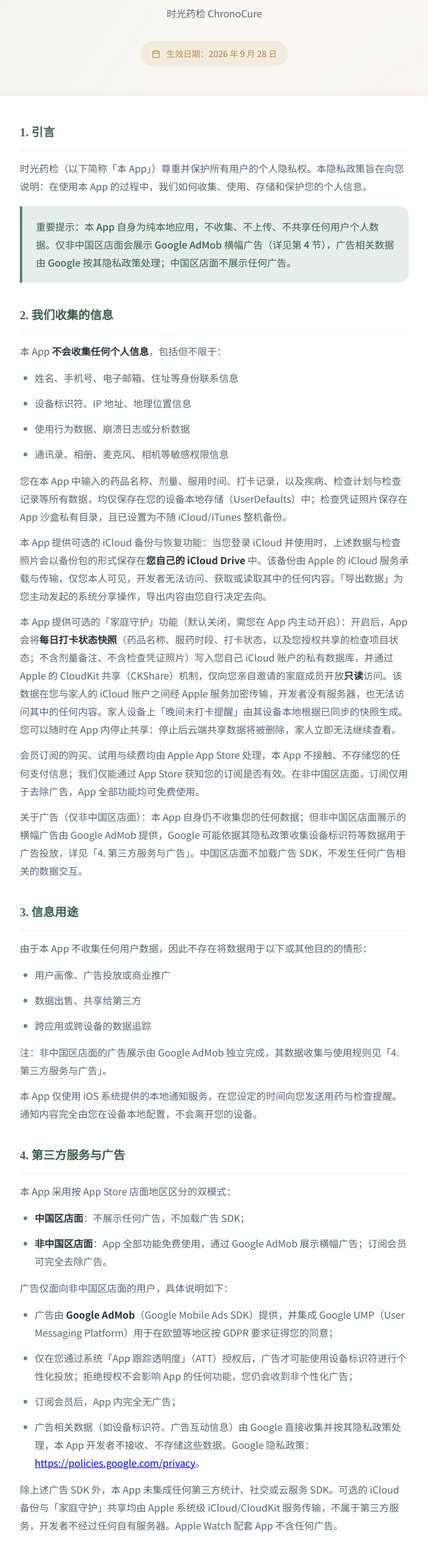
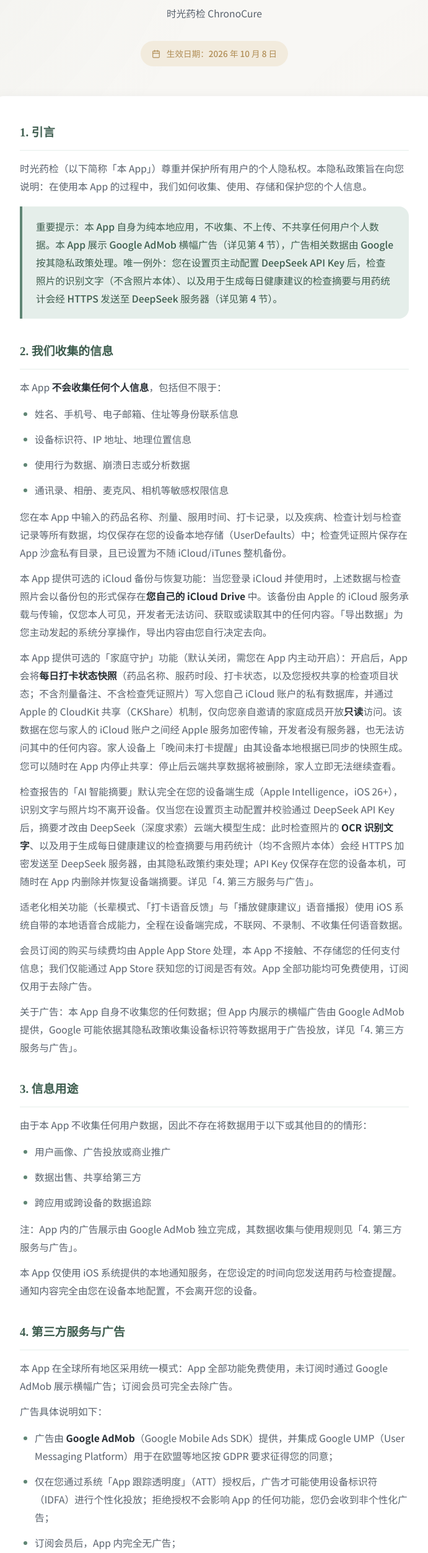
Before and after one commit to suntxy/MedicalAssistant, a plain HTML site: page docs/privacy.html in a window 1280 px wide. Shown: the part 235-2740 px from the top of the page at 62% size, without its empty margins (294-985 px from the left). Drawn offline with Linux system fonts and the light colour scheme.

Commit message:
更新隐私说明，加了 Google admob广告

```diff
--- a/docs/privacy.html
+++ b/docs/privacy.html
@@ -249,7 +249,7 @@
           <line x1="8" y1="2" x2="8" y2="6"></line>
           <line x1="3" y1="10" x2="21" y2="10"></line>
         </svg>
-        生效日期：2026 年 9 月 28 日
+        生效日期：2026 年 10 月 8 日
       </div>
     </header>
 
@@ -258,7 +258,7 @@
         <h2>1. 引言</h2>
         <p>时光药检（以下简称「本 App」）尊重并保护所有用户的个人隐私权。本隐私政策旨在向您说明：在使用本 App 的过程中，我们如何收集、使用、存储和保护您的个人信息。</p>
         <div class="highlight-box">
-          <p>重要提示：本 App 自身为纯本地应用，不收集、不上传、不共享任何用户个人数据。仅非中国区店面会展示 Google AdMob 横幅广告（详见第 4 节），广告相关数据由 Google 按其隐私政策处理；中国区店面不展示任何广告。</p>
+          <p>重要提示：本 App 自身为纯本地应用，不收集、不上传、不共享任何用户个人数据。本 App 展示 Google AdMob 横幅广告（详见第 4 节），广告相关数据由 Google 按其隐私政策处理。唯一例外：您在设置页主动配置 DeepSeek API Key 后，检查照片的识别文字（不含照片本体）、以及用于生成每日健康建议的检查摘要与用药统计会经 HTTPS 发送至 DeepSeek 服务器（详见第 4 节）。</p>
         </div>
       </section>
 
@@ -274,8 +274,10 @@
         <p>您在本 App 中输入的药品名称、剂量、服用时间、打卡记录，以及疾病、检查计划与检查记录等所有数据，均仅保存在您的设备本地存储（UserDefaults）中；检查凭证照片保存在 App 沙盒私有目录，且已设置为不随 iCloud/iTunes 整机备份。</p>
         <p>本 App 提供可选的 iCloud 备份与恢复功能：当您登录 iCloud 并使用时，上述数据与检查照片会以备份包的形式保存在<strong>您自己的 iCloud Drive</strong> 中。该备份由 Apple 的 iCloud 服务承载与传输，仅您本人可见，开发者无法访问、获取或读取其中的任何内容。「导出数据」为您主动发起的系统分享操作，导出内容由您自行决定去向。</p>
         <p>本 App 提供可选的「家庭守护」功能（默认关闭，需您在 App 内主动开启）：开启后，App 会将<strong>每日打卡状态快照</strong>（药品名称、服药时段、打卡状态，以及您授权共享的检查项目状态；不含剂量备注、不含检查凭证照片）写入您自己 iCloud 账户的私有数据库，并通过 Apple 的 CloudKit 共享（CKShare）机制，仅向您亲自邀请的家庭成员开放<strong>只读</strong>访问。该数据在您与家人的 iCloud 账户之间经 Apple 服务加密传输，开发者没有服务器，也无法访问其中的任何内容。家人设备上「晚间未打卡提醒」由其设备本地根据已同步的快照生成。您可以随时在 App 内停止共享：停止后云端共享数据将被删除，家人立即无法继续查看。</p>
-        <p>会员订阅的购买、试用与续费均由 Apple App Store 处理，本 App 不接触、不存储您的任何支付信息；我们仅能通过 App Store 获知您的订阅是否有效。在非中国区店面，订阅仅用于去除广告，App 全部功能均可免费使用。</p>
-        <p>关于广告（仅非中国区店面）：本 App 自身仍不收集您的任何数据；但非中国区店面展示的横幅广告由 Google AdMob 提供，Google 可能依据其隐私政策收集设备标识符等数据用于广告投放，详见「4. 第三方服务与广告」。中国区店面不加载广告 SDK，不发生任何广告相关的数据交互。</p>
+        <p>检查报告的「AI 智能摘要」默认完全在您的设备端生成（Apple Intelligence，iOS 26+），识别文字与照片均不离开设备。仅当您在设置页主动配置并校验通过 DeepSeek API Key 后，摘要才改由 DeepSeek（深度求索）云端大模型生成：此时检查照片的 <strong>OCR 识别文字</strong>、以及用于生成每日健康建议的检查摘要与用药统计（均不含照片本体）会经 HTTPS 加密发送至 DeepSeek 服务器，由其隐私政策约束处理；API Key 仅保存在您的设备本机，可随时在 App 内删除并恢复设备端摘要。详见「4. 第三方服务与广告」。</p>
+        <p>适老化相关功能（长辈模式、「打卡语音反馈」与「播放健康建议」语音播报）使用 iOS 系统自带的本地语音合成能力，全程在设备端完成，不联网、不录制、不收集任何语音数据。</p>
+        <p>会员订阅的购买与续费均由 Apple App Store 处理，本 App 不接触、不存储您的任何支付信息；我们仅能通过 App Store 获知您的订阅是否有效。App 全部功能均可免费使用，订阅仅用于去除广告。</p>
+        <p>关于广告：本 App 自身不收集您的任何数据；但 App 内展示的横幅广告由 Google AdMob 提供，Google 可能依据其隐私政策收集设备标识符等数据用于广告投放，详见「4. 第三方服务与广告」。</p>
       </section>
 
       <section>
@@ -286,25 +288,22 @@
           <li>数据出售、共享给第三方</li>
           <li>跨应用或跨设备的数据追踪</li>
         </ul>
-        <p>注：非中国区店面的广告展示由 Google AdMob 独立完成，其数据收集与使用规则见「4. 第三方服务与广告」。</p>
+        <p>注：App 内的广告展示由 Google AdMob 独立完成，其数据收集与使用规则见「4. 第三方服务与广告」。</p>
         <p>本 App 仅使用 iOS 系统提供的本地通知服务，在您设定的时间向您发送用药与检查提醒。通知内容完全由您在设备本地配置，不会离开您的设备。</p>
       </section>
 
       <section>
         <h2>4. 第三方服务与广告</h2>
-        <p>本 App 采用按 App Store 店面地区区分的双模式：</p>
-        <ul>
-          <li><strong>中国区店面</strong>：不展示任何广告，不加载广告 SDK；</li>
-          <li><strong>非中国区店面</strong>：App 全部功能免费使用，通过 Google AdMob 展示横幅广告；订阅会员可完全去除广告。</li>
-        </ul>
-        <p>广告仅面向非中国区店面的用户，具体说明如下：</p>
+        <p>本 App 在全球所有地区采用统一模式：App 全部功能免费使用，未订阅时通过 Google AdMob 展示横幅广告；订阅会员可完全去除广告。</p>
+        <p>广告具体说明如下：</p>
         <ul>
           <li>广告由 <strong>Google AdMob</strong>（Google Mobile Ads SDK）提供，并集成 Google UMP（User Messaging Platform）用于在欧盟等地区按 GDPR 要求征得您的同意；</li>
-          <li>仅在您通过系统「App 跟踪透明度」（ATT）授权后，广告才可能使用设备标识符进行个性化投放；拒绝授权不会影响 App 的任何功能，您仍会收到非个性化广告；</li>
+          <li>仅在您通过系统「App 跟踪透明度」（ATT）授权后，广告才可能使用设备标识符（IDFA）进行个性化投放；拒绝授权不会影响 App 的任何功能，您仍会收到非个性化广告；</li>
           <li>订阅会员后，App 内完全无广告；</li>
-          <li>广告相关数据（如设备标识符、广告互动信息）由 Google 直接收集并按其隐私政策处理，本 App 开发者不接收、不存储这些数据。Google 隐私政策：<a href="https://policies.google.com/privacy">https://policies.google.com/privacy</a>。</li>
+          <li>广告相关数据由 Google 直接收集并按其隐私政策处理，本 App 开发者不接收、不存储这些数据。可能涉及的数据类型包括：设备标识符（如 IDFA，仅经 ATT 授权后用于追踪）、广告互动数据、大致位置信息、崩溃与性能诊断数据——与 App Store 产品页「App 隐私」中声明的数据类型一致。Google 隐私政策：<a href="https://policies.google.com/privacy">https://policies.google.com/privacy</a>。</li>
         </ul>
         <p>除上述广告 SDK 外，本 App 未集成任何第三方统计、社交或云服务 SDK。可选的 iCloud 备份与「家庭守护」共享均由 Apple 系统级 iCloud/CloudKit 服务传输，不属于第三方服务，开发者不经过任何自有服务器。Apple Watch 配套 App 不含任何广告。</p>
+        <p>另有一项可选的第三方云端服务（默认关闭，需您主动配置）：「AI 服务」设置中配置 DeepSeek API Key 后，检查报告的摘要生成会调用 <strong>DeepSeek（深度求索）</strong>的云端 API——此时检查照片的 OCR 识别文字、以及每日健康建议功能所需的检查摘要与用药统计经 HTTPS 发送至 DeepSeek 服务器（api.deepseek.com），不包含照片本体、姓名、联系方式等其他信息；DeepSeek 对上述数据的处理受其隐私政策约束（<a href="https://platform.deepseek.com/">https://platform.deepseek.com/</a>），本 App 开发者不接收、不存储这些数据，也不经过任何自有服务器中转。未配置或删除 Key 后，摘要仅由设备端 Apple Intelligence 生成，数据不出设备。</p>
       </section>
 
       <section>
```
Also changed, not shown: docs/index-en.html (+2 -2 lines), docs/index.html (+2 -2 lines), docs/privacy-en.html (+12 -13 lines).
